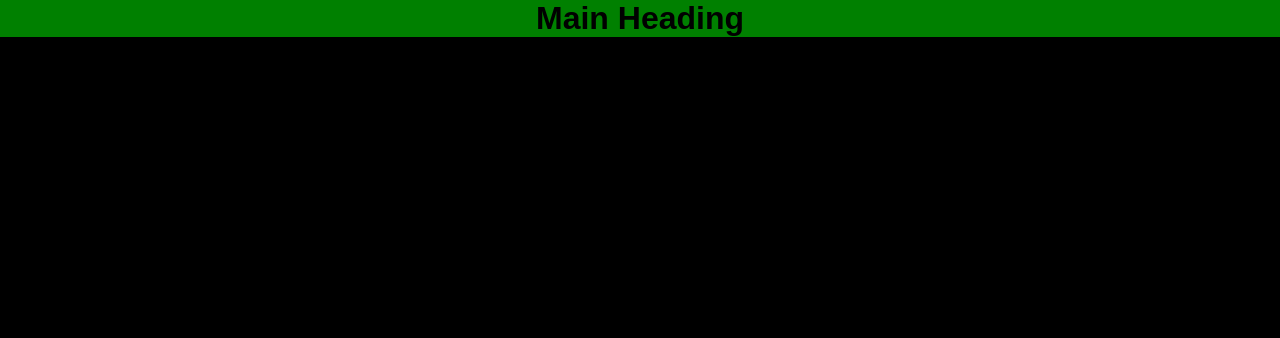
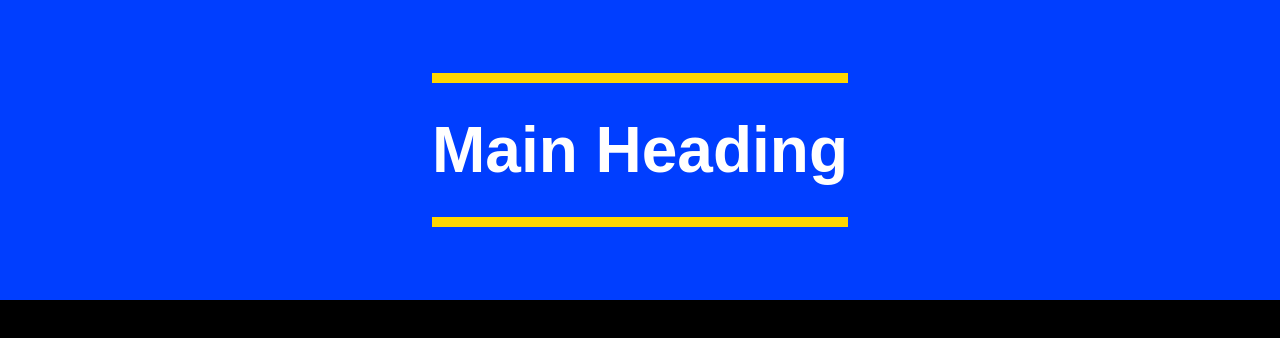
Before and after one commit to dkempton12/components-library, a React (Create React App) app: page / in a window 1280 px wide. Shown: the top 338 px of the page. Built offline with nearby package versions, Linux system fonts and the light colour scheme.

Commit message:
mostly styles and prop-types

```diff
--- a/src/base/mixins.scss
+++ b/src/base/mixins.scss
@@ -1,3 +1,5 @@
+@use "../theme/colors.scss";
+
 // mixins
 @mixin flex-center {
   display: flex;
@@ -9,6 +11,6 @@
   content: "";
   display: block;
   height: 10px;
-  background-color: $gold;
+  background-color: colors.$gold;
   width: 100%;
 }
--- a/src/components/WebsiteHero/WebsiteHero.js
+++ b/src/components/WebsiteHero/WebsiteHero.js
@@ -1,3 +1,4 @@
+import PropTypes from "prop-types";
 import "./WebsiteHero.scss";
 
 function WebsiteHero({ children, bg_color, text_color }) {
@@ -10,4 +11,14 @@ function WebsiteHero({ children, bg_color, text_color }) {
 
 const themeColors = ["white", "black", "blue", "gray"];
 
+WebsiteHero.propTypes = {
+  bg_color: PropTypes.oneOf(themeColors),
+  text_color: PropTypes.oneOf(themeColors),
+};
+
+WebsiteHero.defaultProps = {
+  bg_color: "blue",
+  text_color: "white",
+};
+
 export default WebsiteHero;
--- a/src/components/WebsiteHero/WebsiteHero.scss
+++ b/src/components/WebsiteHero/WebsiteHero.scss
@@ -1,3 +1,61 @@
+@use "../../theme/colors.scss";
+@use "../../base/mixins.scss";
+
+.bg-white {
+  background-color: colors.$white;
+}
+
+.bg-black {
+  background-color: colors.$black;
+}
+
+.bg-blue {
+  background-color: colors.$blue;
+}
+
+// fonts
+.text-white {
+  color: colors.$white;
+}
+
+.text-black {
+  color: colors.$black;
+}
+
 .hero {
-  background: green;
+  @include mixins.flex-center;
+  min-height: 300px;
+  padding: 60px 30px;
+
+  @media (max-width: 768px) {
+    justify-content: flex-start;
+  }
 }
+
+.main-heading {
+  font-size: 4rem;
+  font-family: Arial;
+  text-align: center;
+
+  @media (max-width: 768px) {
+    font-size: 3rem;
+  }
+
+  &:before {
+    @include mixins.header-effect;
+    margin-bottom: 30px;
+
+    @media (max-width: 768px) {
+      display: none;
+    }
+  }
+
+  &:after {
+    @include mixins.header-effect;
+    margin-top: 30px;
+
+    @media (max-width: 768px) {
+      width: 40px;
+    }
+  }
+}
```
